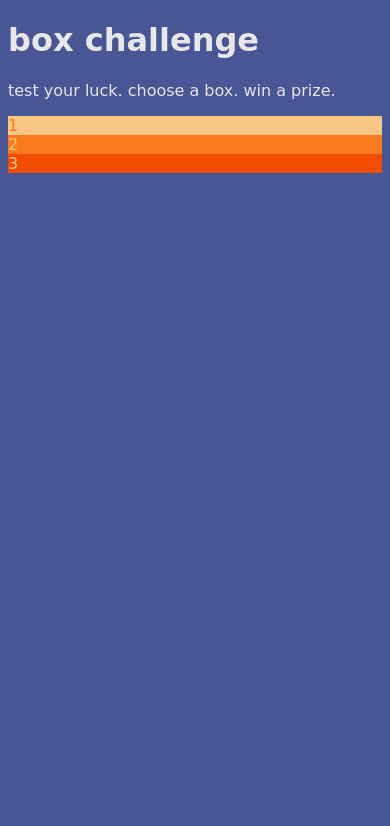
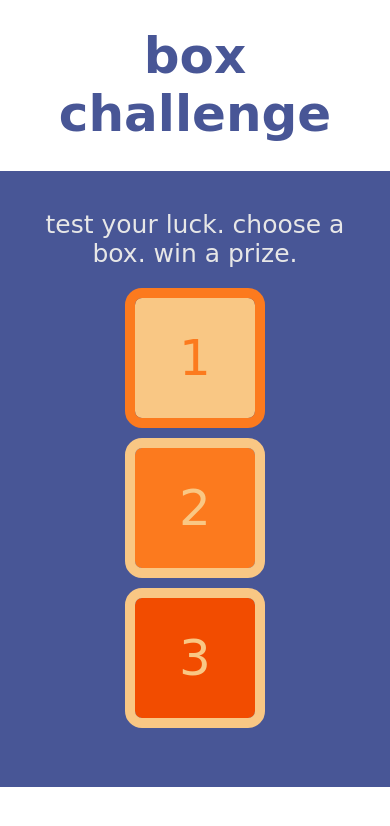
Before and after one commit to azogaib/m5-hw8-zogaib-annabelle, a plain HTML site: page index.html in a window 390 px wide. Drawn offline with Linux system fonts and the light colour scheme; a web font is replaced by a local one.

Commit message:
Add mobile CSS

```diff
--- a/styles.css
+++ b/styles.css
@@ -1,23 +1,57 @@
+* {
+	margin: 0;
+	padding: 0;
+	border: 0;
+}
+
+article, aside, details, figcaption, figure, footer, header, main, nav, section, summary {
+    display:block;
+}
+
 body {
   font-family: 'Bowlby One SC', cursive;
   color: #E7E7E7;
+  text-align: center;
+}
+
+header {
+  padding: 7% 10%;
+}
+
+main {
+  font-size: 25px;
   background-color: #485696;
+  padding: 10%;
+}
+
+h1 {
+  font-size: 50px;
+  color: #485696;
+}
+
+.box {
+  width: 120px;
+  height: 120px;
+  margin: 30px auto;
+  font-size: 50px;
+  border-radius: 7px;
+  line-height: 120px;
 }
 
 #box-1 {
   background-color: #F9C784;
   color: #FC7A1E;
-
+  outline: 10px solid #FC7A1E;
 }
 
 #box-2 {
   background-color: #FC7A1E;
   color: #F9C784;
-
+  outline: 10px solid #F9C784;
 }
 
 #box-3 {
   background-color: #F24C00;
   color: #F9C784;
-
+  outline: 10px solid #F9C784;
 }
```
